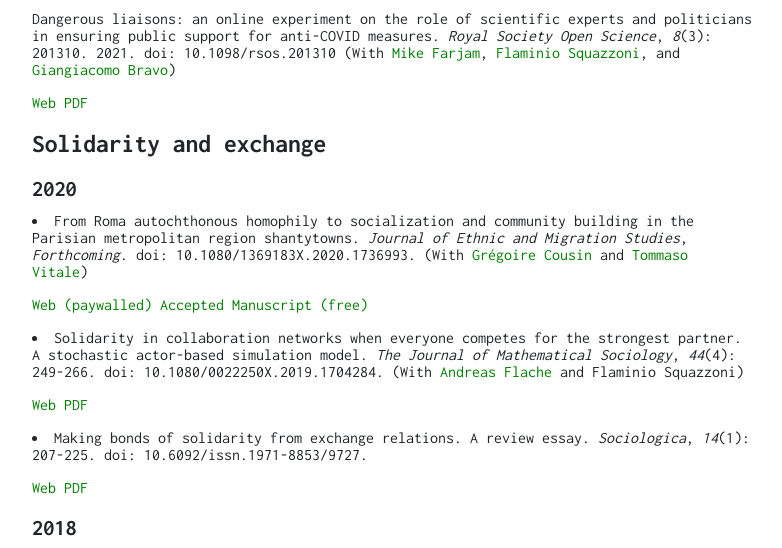
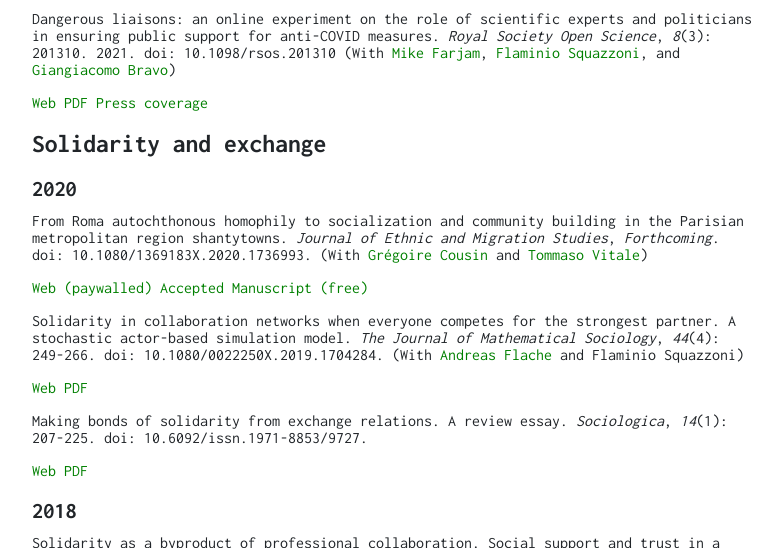
Before and after one commit to federico-bianchi/federico-bianchi.github.io, a plain HTML site: page publications/index.html in a window 1280 px wide. Shown: the part 206-754 px from the top of the page, without its empty margins (248-1030 px from the left). Drawn offline with nearby package versions, Linux system fonts and the light colour scheme.

Commit message:
aggiornamento news e pubblicazioni con blog post LSE Impact

```diff
--- a/publications/index.html
+++ b/publications/index.html
@@ -57,20 +57,14 @@
     <h1 id="publications">Publications</h1>
 <h2 id="covid-19">COVID-19</h2>
 <p>Dangerous liaisons: an online experiment on the role of scientific experts and politicians in ensuring public support for anti-COVID measures. <em>Royal Society Open Science</em>, <em>8</em>(3): 201310. 2021. doi: 10.1098/rsos.201310 (With <a href="http://www.mikefarjam.de/">Mike Farjam</a>, <a href="http://behavelab.org/flaminio-squazzoni/">Flaminio Squazzoni</a>, and <a href="https://lnu.se/en/staff/giangiacomo.bravo/">Giangiacomo Bravo</a>)</p>
-<p><a href="https://doi.org/10.1098/rsos.201310">Web</a> <a href="https://royalsocietypublishing.org/doi/pdf/10.1098/rsos.201310">PDF</a></p>
+<p><a href="https://doi.org/10.1098/rsos.201310">Web</a> <a href="https://royalsocietypublishing.org/doi/pdf/10.1098/rsos.201310">PDF</a> <a href="https://blogs.lse.ac.uk/impactofsocialsciences/2021/03/19/the-public-places-more-trust-in-scientists-and-politicians-when-they-appear-individually-rather-than-together-to-communicate-covid-19-public-health-measures/">Press coverage</a></p>
 <h2 id="solidarity-and-exchange">Solidarity and exchange</h2>
 <h3 id="2020">2020</h3>
-<ul>
-<li>From Roma autochthonous homophily to socialization and community building in the Parisian metropolitan region shantytowns. <em>Journal of Ethnic and Migration Studies</em>, <em>Forthcoming</em>. doi: 10.1080/1369183X.2020.1736993. (With <a href="https://gregoirecousin.academia.edu/">Grégoire Cousin</a> and <a href="https://www.sciencespo.fr/centre-etudes-europeennes/en/researcher/tommaso-vitale">Tommaso Vitale</a>)</li>
-</ul>
+<p>From Roma autochthonous homophily to socialization and community building in the Parisian metropolitan region shantytowns. <em>Journal of Ethnic and Migration Studies</em>, <em>Forthcoming</em>. doi: 10.1080/1369183X.2020.1736993. (With <a href="https://gregoirecousin.academia.edu/">Grégoire Cousin</a> and <a href="https://www.sciencespo.fr/centre-etudes-europeennes/en/researcher/tommaso-vitale">Tommaso Vitale</a>)</p>
 <p><a href="https://doi.org/10.1080/1369183X.2020.1736993">Web (paywalled)</a> <a href="publications/cousin_jems_20_am.pdf">Accepted Manuscript (free)</a></p>
-<ul>
-<li>Solidarity in collaboration networks when everyone competes for the strongest partner. A stochastic actor-based simulation model. <em>The Journal of Mathematical Sociology</em>, <em>44</em>(4): 249-266. doi: 10.1080/0022250X.2019.1704284. (With <a href="https://flache.gmw.rug.nl/">Andreas Flache</a> and Flaminio Squazzoni)</li>
-</ul>
+<p>Solidarity in collaboration networks when everyone competes for the strongest partner. A stochastic actor-based simulation model. <em>The Journal of Mathematical Sociology</em>, <em>44</em>(4): 249-266. doi: 10.1080/0022250X.2019.1704284. (With <a href="https://flache.gmw.rug.nl/">Andreas Flache</a> and Flaminio Squazzoni)</p>
 <p><a href="https://doi.org/10.1080/0022250X.2019.1704284">Web</a> <a href="https://www.tandfonline.com/doi/pdf/10.1080/0022250X.2019.1704284?needAccess=true">PDF</a></p>
-<ul>
-<li>Making bonds of solidarity from exchange relations. A review essay. <em>Sociologica</em>, <em>14</em>(1): 207-225. doi: 10.6092/issn.1971-8853/9727.</li>
-</ul>
+<p>Making bonds of solidarity from exchange relations. A review essay. <em>Sociologica</em>, <em>14</em>(1): 207-225. doi: 10.6092/issn.1971-8853/9727.</p>
 <p><a href="https://doi.org/10.6092/issn.1971-8853/9727">Web</a> <a href="https://sociologica.unibo.it/article/view/9727/10976">PDF</a></p>
 <h3 id="2018">2018</h3>
 <p>Solidarity as a byproduct of professional collaboration. Social support and trust in a coworking space. <em>Social Networks</em>, <em>54</em>: 61-72. doi: 10.1016/j.socnet.2017.12.002. (With <a href="https://www.unibs.it/ugov/person/8638">Niccolò Casnici</a> and Flaminio Squazzoni)</p>
```
Also changed, not shown: index.html (+1 -1 lines).
